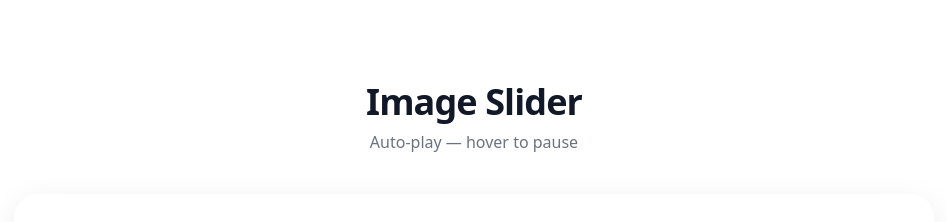
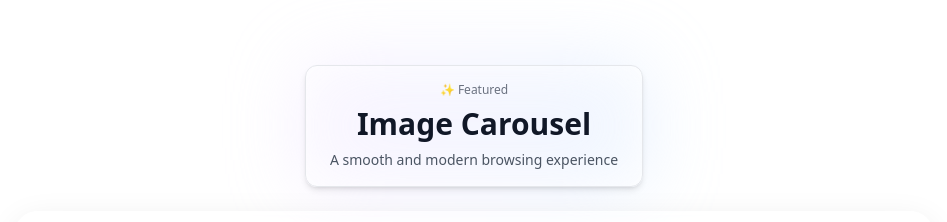
Before and after one commit to codexxxx07/Image_Slider_Carousel, a website: page index.html in a window 1280 px wide. Shown: the top 222 px of the page, without its empty margins (166-1113 px from the left). Drawn offline with Linux system fonts and the light colour scheme.

Commit message:
Updated Header

```diff
--- a/index.html
+++ b/index.html
@@ -44,14 +44,43 @@
     <main
       class="relative z-10 mx-auto flex min-h-screen w-full max-w-[1100px] flex-col items-center justify-center px-4 py-16"
     >
-      <header class="mb-10 text-center">
-        <h1 class="text-3xl font-semibold tracking-tight sm:text-4xl">
-          Image Slider
-        </h1>
+      <header class="header-intro relative mb-6 w-full text-center">
+        <style>
+          @keyframes header-intro {
+            from {
+              opacity: 0;
+              transform: translateY(8px);
+            }
+            to {
+              opacity: 1;
+              transform: translateY(0);
+            }
+          }
+          .header-intro {
+            animation: header-intro 300ms ease-out forwards;
+          }
+        </style>
 
-        <p class="mt-2 text-sm font-normal text-gray-500 sm:text-base">
-          Auto-play — hover to pause
-        </p>
+        <div class="relative mx-auto inline-flex max-w-md flex-col items-center">
+          <div
+            class="pointer-events-none absolute inset-0 -z-10 bg-gradient-to-r from-purple-200 to-blue-200 opacity-40 blur-2xl"
+            aria-hidden="true"
+          ></div>
+
+          <div
+            class="relative flex w-full flex-col items-center gap-2 rounded-xl border border-gray-200 bg-white/60 px-6 py-4 shadow-md backdrop-blur-lg"
+          >
+            <p class="text-xs text-gray-500">✨ Featured</p>
+
+            <h1 class="text-3xl font-bold text-gray-900 tracking-wide">
+              Image Carousel
+            </h1>
+
+            <p class="text-sm text-gray-600">
+              A smooth and modern browsing experience
+            </p>
+          </div>
+        </div>
       </header>
 
       <section class="relative w-full" aria-label="Image slider">
```
Also changed, not shown: dist/output.css.
